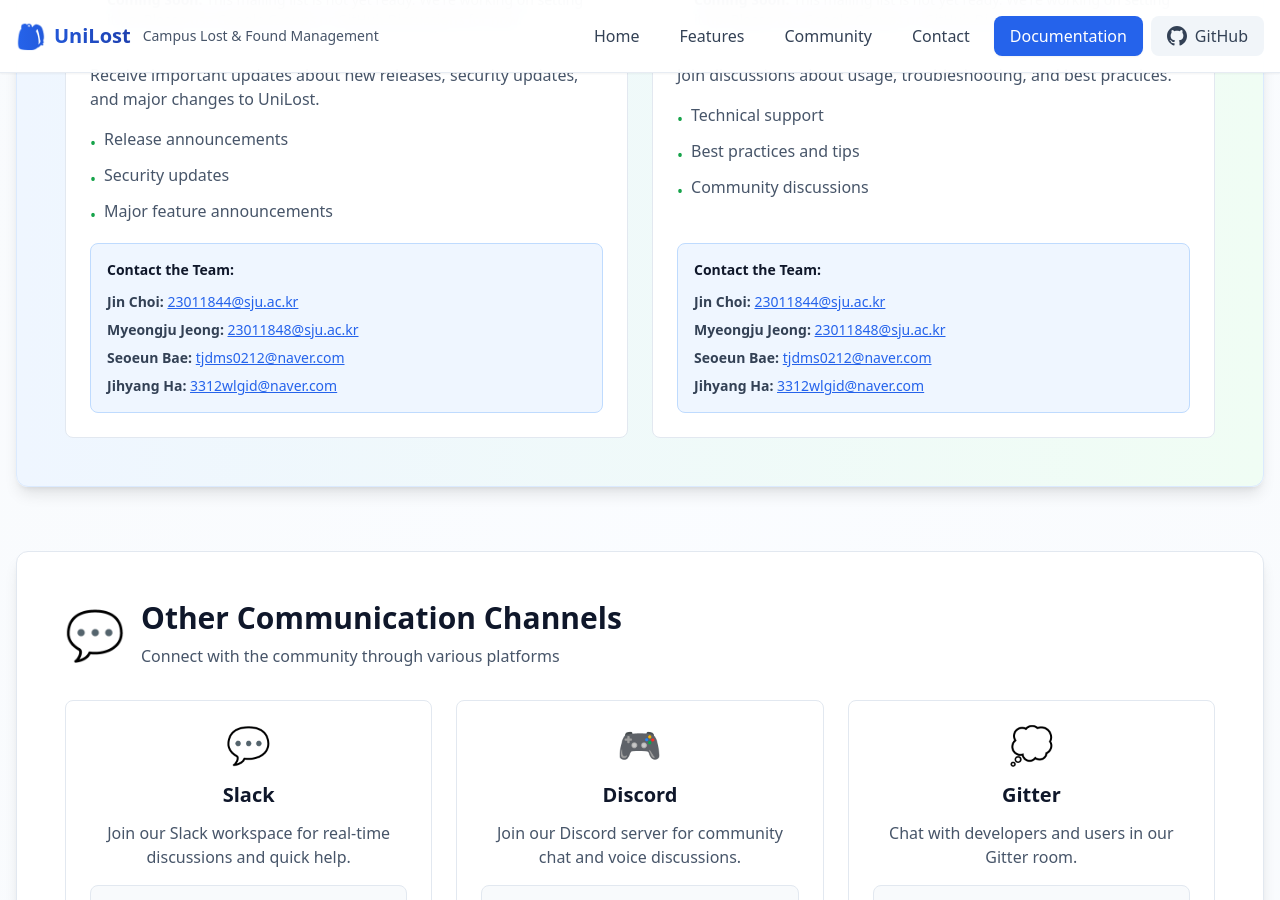
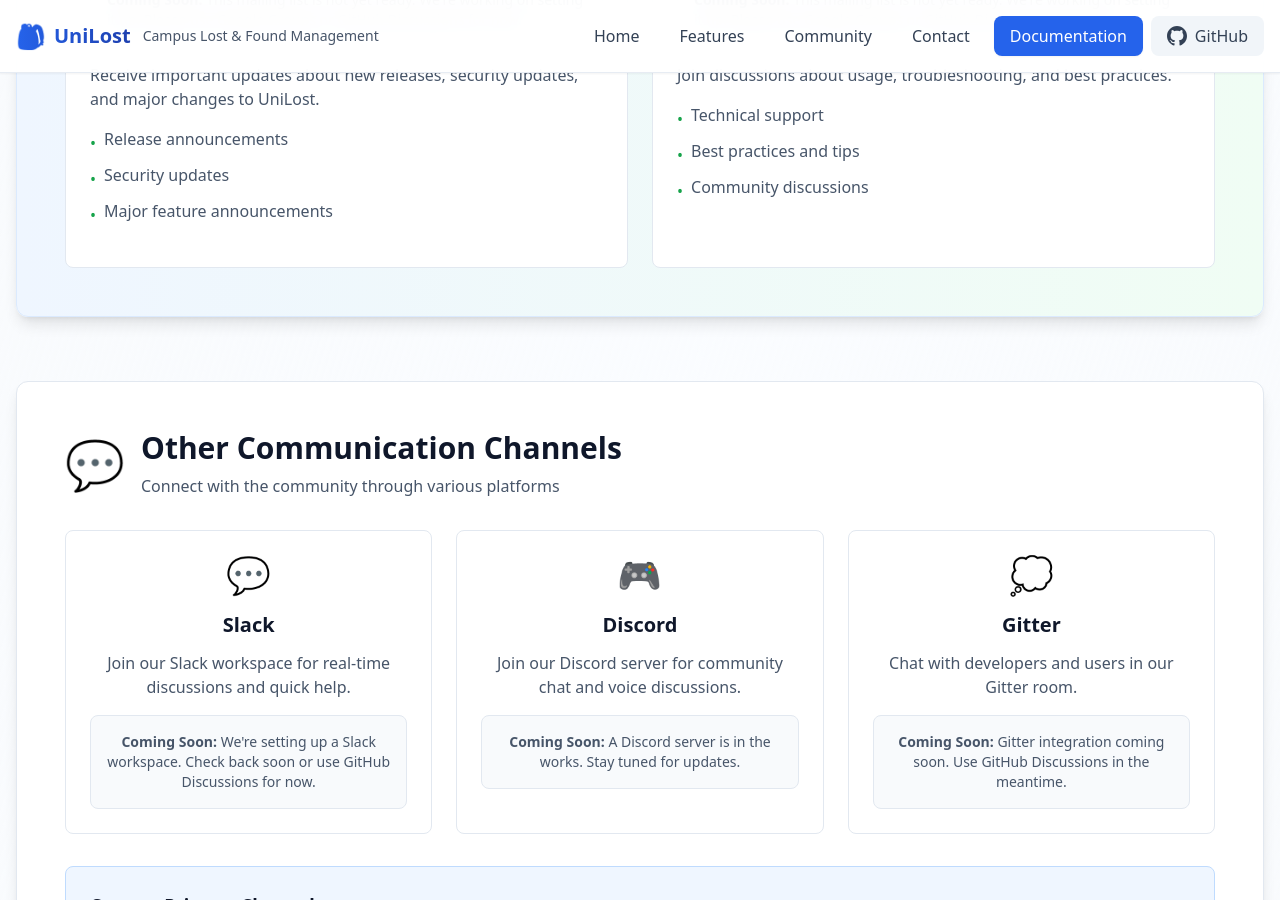
Before and after one commit to jin040907/UniLost, a Jekyll site: the page built from website/community.md, in a window 1280 px wide and 900 px high, scrolled down 1496 px. Built offline with Jekyll 4.4.1, drawn with Linux system fonts in a browser that asks for light colours; nearby versions of some CDN libraries.

Commit message:
Update community

```diff
--- a/website/community.md
+++ b/website/community.md
@@ -162,27 +162,6 @@
               <span>Major feature announcements</span>
             </li>
           </ul>
-          <div class="bg-primary-50 rounded-lg p-4 border border-primary-200 mt-auto">
-            <p class="text-sm font-semibold text-slate-900 mb-3">Contact the Team:</p>
-            <ul class="space-y-2 text-sm text-slate-700">
-              <li>
-                <strong>Jin Choi:</strong>
-                <a href="mailto:23011844@sju.ac.kr" class="text-primary-600 hover:text-primary-700 underline">23011844@sju.ac.kr</a>
-              </li>
-              <li>
-                <strong>Myeongju Jeong:</strong>
-                <a href="mailto:23011848@sju.ac.kr" class="text-primary-600 hover:text-primary-700 underline">23011848@sju.ac.kr</a>
-              </li>
-              <li>
-                <strong>Seoeun Bae:</strong>
-                <a href="mailto:tjdms0212@naver.com" class="text-primary-600 hover:text-primary-700 underline">tjdms0212@naver.com</a>
-              </li>
-              <li>
-                <strong>Jihyang Ha:</strong>
-                <a href="mailto:3312wlgid@naver.com" class="text-primary-600 hover:text-primary-700 underline">3312wlgid@naver.com</a>
-              </li>
-            </ul>
-          </div>
         </div>
 
         <div class="bg-white rounded-lg p-6 border border-slate-200 flex flex-col">
@@ -210,27 +189,6 @@
               <span>Community discussions</span>
             </li>
           </ul>
-          <div class="bg-primary-50 rounded-lg p-4 border border-primary-200 mt-auto">
-            <p class="text-sm font-semibold text-slate-900 mb-3">Contact the Team:</p>
-            <ul class="space-y-2 text-sm text-slate-700">
-              <li>
-                <strong>Jin Choi:</strong>
-                <a href="mailto:23011844@sju.ac.kr" class="text-primary-600 hover:text-primary-700 underline">23011844@sju.ac.kr</a>
-              </li>
-              <li>
-                <strong>Myeongju Jeong:</strong>
-                <a href="mailto:23011848@sju.ac.kr" class="text-primary-600 hover:text-primary-700 underline">23011848@sju.ac.kr</a>
-              </li>
-              <li>
-                <strong>Seoeun Bae:</strong>
-                <a href="mailto:tjdms0212@naver.com" class="text-primary-600 hover:text-primary-700 underline">tjdms0212@naver.com</a>
-              </li>
-              <li>
-                <strong>Jihyang Ha:</strong>
-                <a href="mailto:3312wlgid@naver.com" class="text-primary-600 hover:text-primary-700 underline">3312wlgid@naver.com</a>
-              </li>
-            </ul>
-          </div>
         </div>
       </div>
     </div>
```
